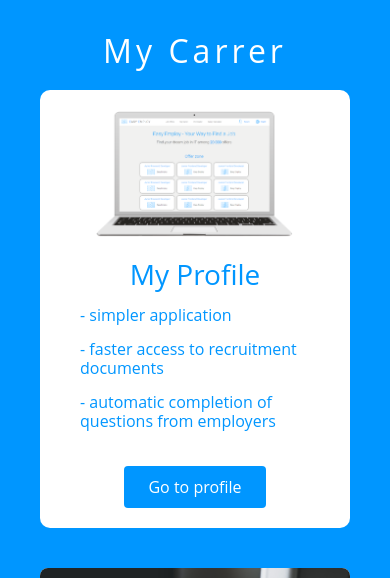
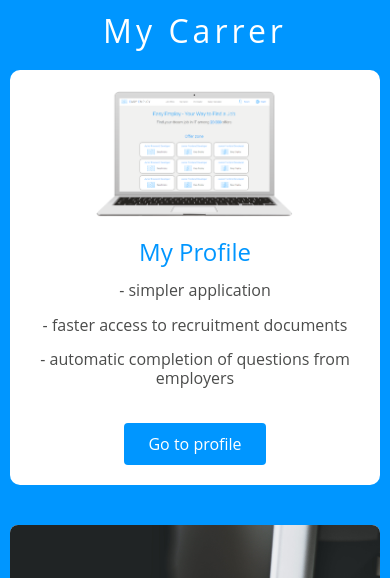
Before and after one commit to mizdebski77/Easy-Employ, a React (Create React App) app: page /Home in a window 390 px wide. Shown: the part 1625-2203 px from the top of the page. Built offline with nearby package versions, Linux system fonts and the light colour scheme; no server answers.

Commit message:
Media query to styled carrer section added

```diff
--- a/src/features/Home/CarrerSection/styledCarrerSection.ts
+++ b/src/features/Home/CarrerSection/styledCarrerSection.ts
@@ -5,6 +5,10 @@ export const Wrapper = styled.section`
     background: ${({ theme }) => theme.color.fontMain};
     padding: 40px;
     margin-top: 120px;
+
+    @media (max-width: ${({ theme }) => theme.breakPoint.thirdBp}px){
+        padding: 20px 10px;
+    };
 `;
 
 export const Container = styled.div`
@@ -60,6 +64,7 @@ export const ProfileWrapper = styled.div`
 
     @media (max-width: ${({ theme }) => theme.breakPoint.thirdBp}px){
         gap: 20px;
+        padding: 20px;
     };
 `;
 
@@ -78,13 +83,14 @@ export const ProfileTitle = styled.h2`
 
     @media (max-width: ${({ theme }) => theme.breakPoint.thirdBp}px){
         text-align: center;
-        font-size:28px;
+        font-size:24px;
         margin:0;
     };
 `;
 
 export const ProfileSpan = styled.p`
-    color: ${({ theme }) => theme.color.fontMain};;
+    color: ${({ theme }) => theme.color.fontSecond};
+    text-align: center;
 `;
 
 export const ProfileImg = styled.img`
--- a/src/features/Home/OfferSection/styledOfferSection.ts
+++ b/src/features/Home/OfferSection/styledOfferSection.ts
@@ -43,8 +43,8 @@ export const OfferWrapper = styled.div`
 export const OfferTile = styled(Link)`
     background: ${({ theme }) => theme.color.secondColor};
     padding: 20px;
-    border-radius: 4px;
-    box-shadow: 0 0 2px ${({ theme }) => theme.color.fontSecond};
+    border-radius: 8px;
+    border: 1px solid ${({ theme }) => theme.color.thirdColor};
     display: grid;
     grid-template-columns: 1fr 4fr;
     align-items: center;
@@ -61,11 +61,11 @@ export const OfferTile = styled(Link)`
 
     @media (max-width: ${({ theme }) => theme.breakPoint.thirdBp}px){
         padding: 20px 8px;
+
         &:hover {
             box-shadow: 0 0 10px ${({ theme }) => theme.color.fontSecond};
             transform: scale(1);
         };
-        border-radius: 10px;
 
     };
 `;
@@ -98,7 +98,7 @@ export const OfferDetails = styled.span`
     font-size: 20px;
 
     @media (max-width: ${({ theme }) => theme.breakPoint.thirdBp}px){
-        font-size: 16px;
+        font-size: 14px;
     };
 `;
 
```
